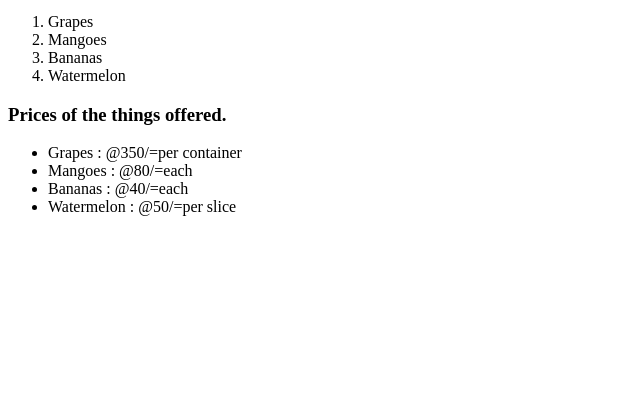
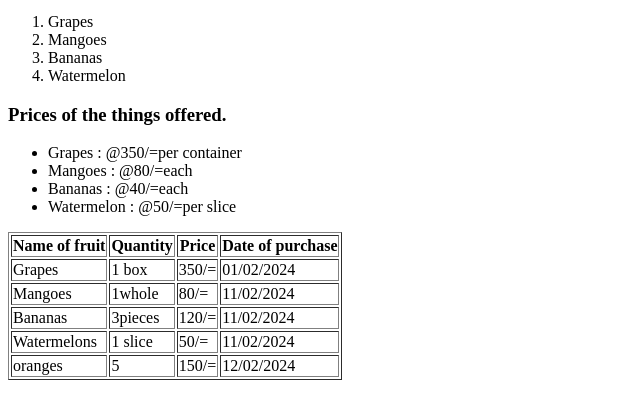
Before and after one commit to AlekChol/html_css_basics, a plain HTML site: page index.html in a window 1280 px wide. Shown: the part 101-520 px from the top of the page, without its empty margins (0-640 px from the left). Drawn offline with Linux system fonts and the light colour scheme.

Commit message:
table showings item details

```diff
--- a/index.html
+++ b/index.html
@@ -22,6 +22,44 @@
         <li>Bananas : @40/=each</li>
         <li>Watermelon : @50/=per slice</li>
     </ul>
+    <table border="1">
+        <tr>
+            <th>Name of fruit</th>
+            <th>Quantity</th>
+            <th>Price </th>
+            <th>Date of purchase</th>
+        </tr>
+        <tr>
+            <td>Grapes</td>
+            <td>1 box</td>
+            <td>350/=</td>
+            <td>01/02/2024</td>
+        </tr>
+        <tr>
+            <td>Mangoes</td>
+            <td>1whole</td>
+            <td>80/=</td>
+            <td>11/02/2024</td>
+        </tr>
+        <tr>
+            <td>Bananas</td>
+            <td>3pieces</td>
+            <td>120/=</td>
+            <td>11/02/2024</td>
+        </tr>
+        <tr>
+            <td>Watermelons</td>
+            <td>1 slice</td>
+            <td>50/=</td>
+            <td>11/02/2024</td>
+        </tr>
+        <tr>
+            <td>oranges</td>
+            <td>5</td>
+            <td>150/=</td>
+            <td>12/02/2024</td>
+        </tr>
+    </table>
 
 </body>
 </html>
```
